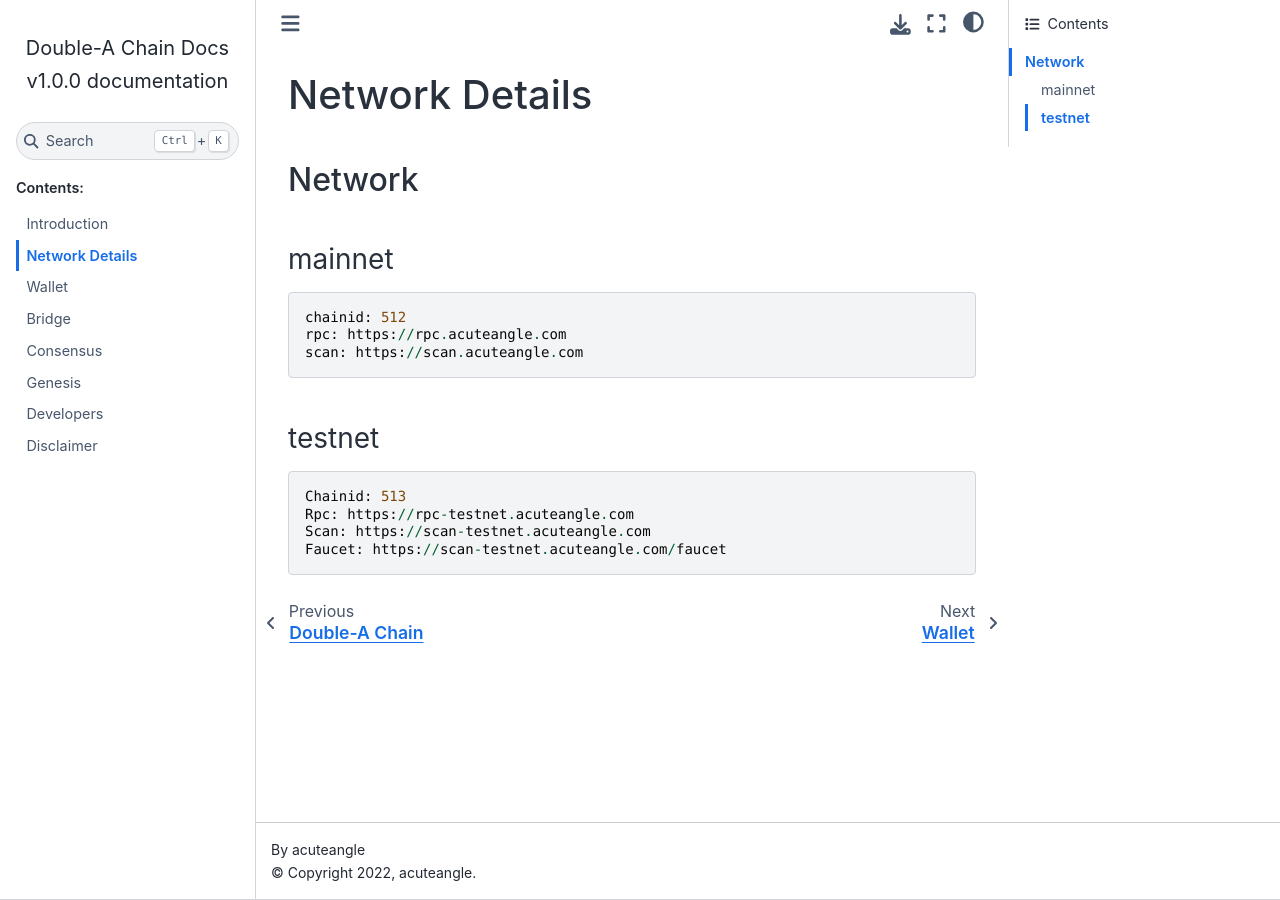
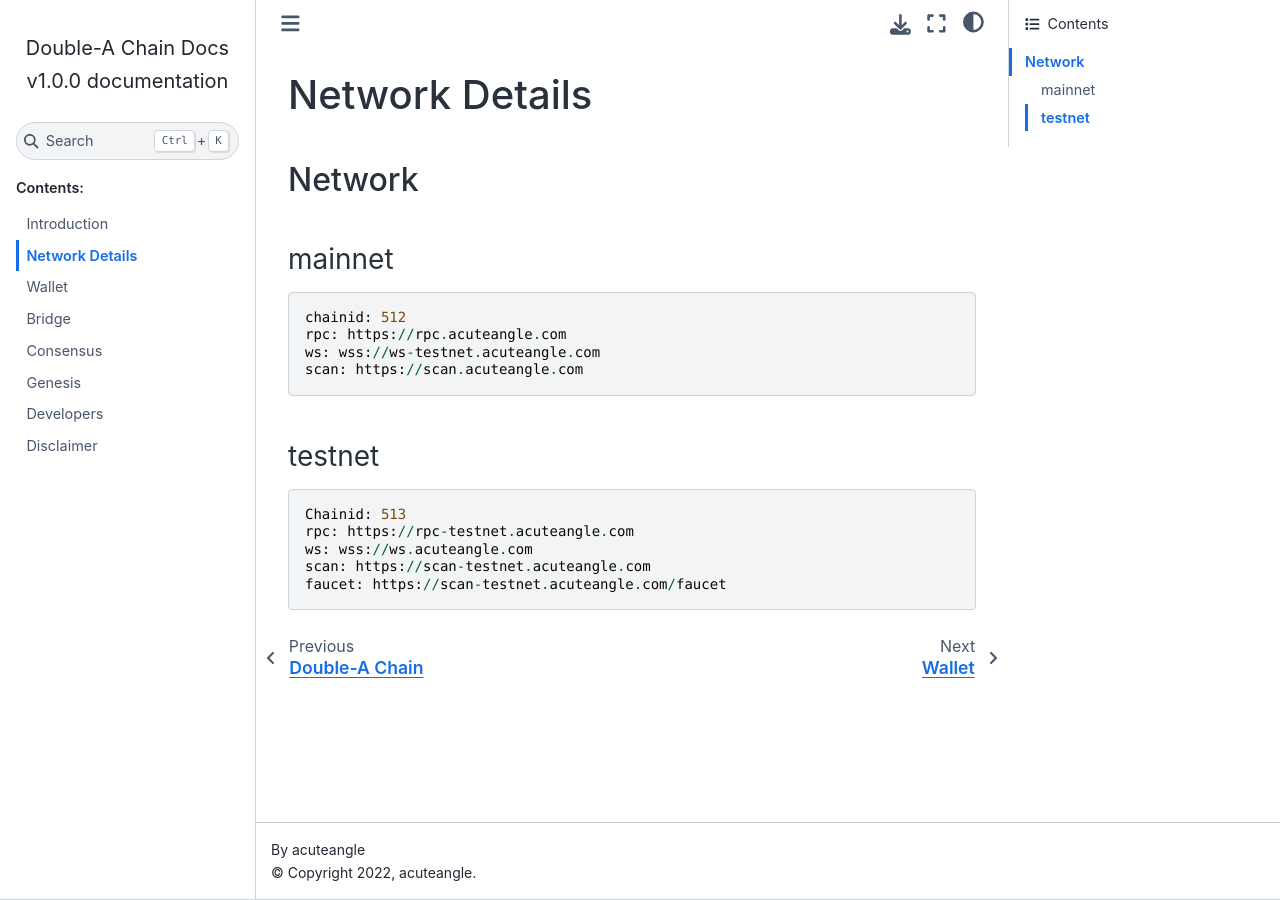
Before and after one commit to double-a-chain-cloud/double-a-chain-docs, a Sphinx documentation site: the page built from source/networks.md, in a window 1280 px wide. Built offline with Sphinx 7.4.7 and the Sphinx Book theme 1.1.4, drawn with Linux system fonts in a browser that asks for light colours.

Commit message:
Add websocket protocol to the networks

````diff
--- a/source/networks.md
+++ b/source/networks.md
@@ -5,12 +5,14 @@
 ```
 chainid: 512
 rpc: https://rpc.acuteangle.com
+ws: wss://ws-testnet.acuteangle.com
 scan: https://scan.acuteangle.com
 ```
 ### testnet
 ```
 Chainid: 513
-Rpc: https://rpc-testnet.acuteangle.com
-Scan: https://scan-testnet.acuteangle.com
-Faucet: https://scan-testnet.acuteangle.com/faucet
+rpc: https://rpc-testnet.acuteangle.com
+ws: wss://ws.acuteangle.com
+scan: https://scan-testnet.acuteangle.com
+faucet: https://scan-testnet.acuteangle.com/faucet
 ```
````
